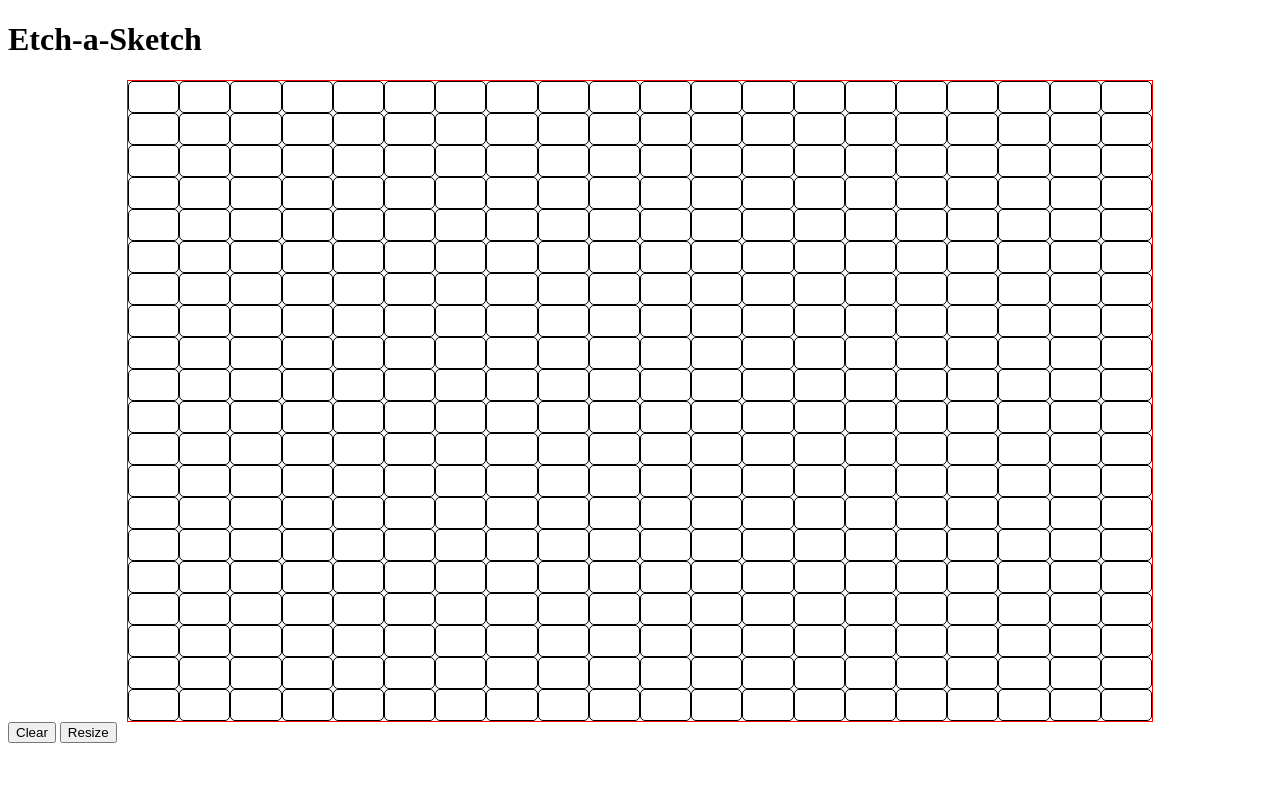
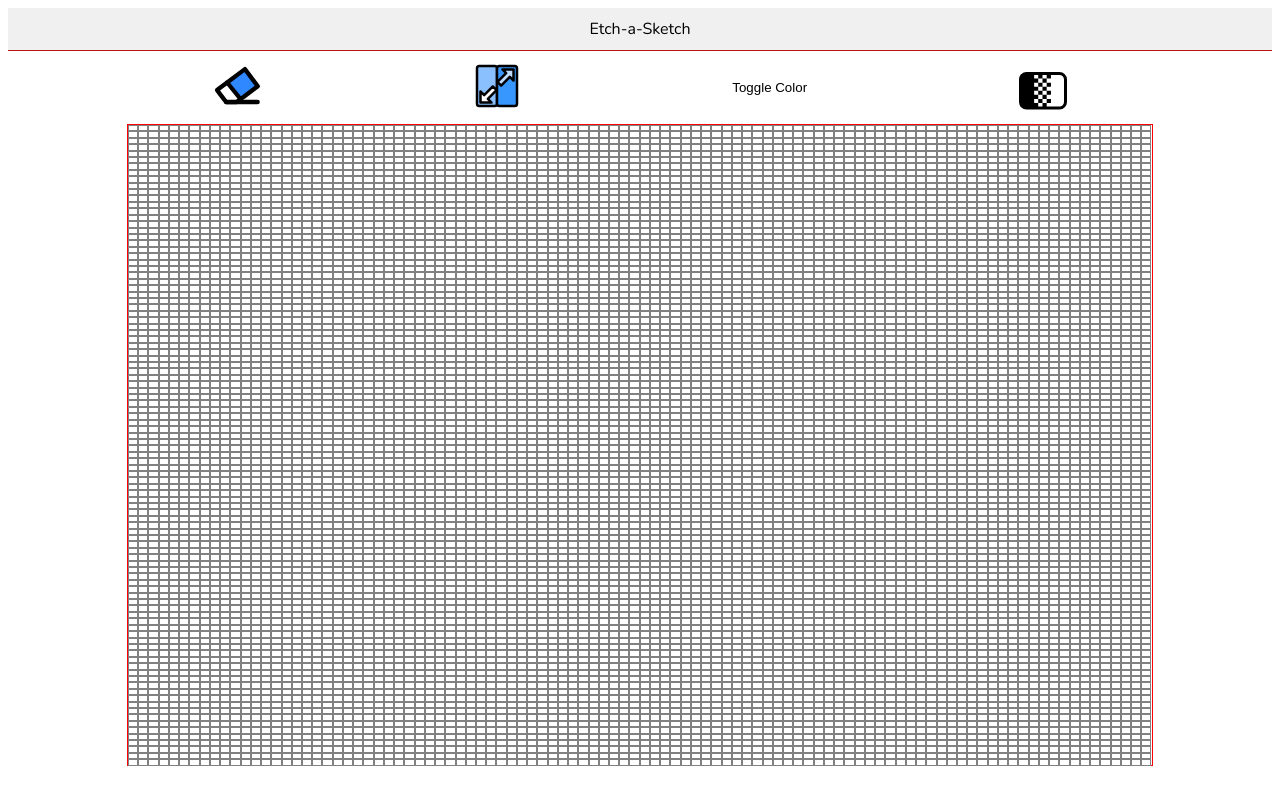
Before and after one commit to TabasKo0/etch-a-sketch, a plain HTML site: page index.html in a window 1280 px wide. Drawn offline with nearby package versions, Linux system fonts and the light colour scheme.

Commit message:
added colour and black options along with other options

```diff
--- a/index.html
+++ b/index.html
@@ -5,17 +5,98 @@
     <meta name="viewport" content="width=device-width, initial-scale=1.0">
     <title>Etch-a-Sketch</title>
     <link rel="stylesheet" href="styles.css">
+    <link
+      href="https://fonts.googleapis.com/css2?family=Nunito:wght@400;700&display=swap"
+      rel="stylesheet"
+    />
 </head>
 <body>
     <div class="container">
-        <h1>Etch-a-Sketch</h1>
+        <div class="head">Etch-a-Sketch</div>
+        <div class="controls">
+            <button id="clear"><svg
+  xmlns="http://www.w3.org/2000/svg"
+  viewBox="0 0 48 48"
+    width="48" height="48"
+  fill="none"
+>
+  <rect width="48" height="48" fill="transparent"/>
+  <path d="M44.7818 24.1702L31.918 7.09938L14.1348 20.5L27.5 37L30.8556 34.6644L44.7818 24.1702Z"
+        fill="#2F88FF"
+        stroke="#000"
+        stroke-width="4.3"
+        stroke-linejoin="round"/>
+  <path d="M27.4998 37L23.6613 40.0748L13.0978 40.074L10.4973 36.6231L4.06543 28.0876L14.4998 20.2248"
+        stroke="#000"
+        stroke-width="4.3"
+        stroke-linejoin="round"/>
+  <path d="M13.2056 40.0721L44.5653 40.072"
+        stroke="#000"
+        stroke-width="4.5"
+        stroke-linecap="round"/>
+</svg>
+</button>
+            <button id="resize"><svg version="1.1" xmlns="http://www.w3.org/2000/svg" viewBox="-51.2 -51.2 614.40 614.40" width="48" height="48">
+  <!-- Left rounded rectangle (full height) -->
+  <rect x="0" y="0" width="256" height="512"
+        fill="#8BC0FF"
+        stroke="#000"
+        stroke-width="32"
+        rx="30" ry="30"/>
+
+  <!-- Right rounded rectangle -->
+  <rect x="256" y="0" width="256" height="512"
+        fill="#3897FF"
+        stroke="#000"
+        stroke-width="32"
+        rx="30" ry="30"/>
+
+  <!-- Top arrow -->
+  <path d="M373.033,91.744 L261.902,202.874 L309.126,250.098
+           L420.256,138.967 L467.478,186.189 L467.478,44.522
+           L325.811,44.522 Z"
+        fill="#BFDCFF"
+        stroke="#000"
+        stroke-width="32"
+        stroke-linejoin="round"
+        stroke-linecap="round"/>
+
+  <!-- Bottom arrow -->
+  <path d="M138.967,420.256 L250.098,309.126 L202.874,261.902
+           L91.744,373.033 L44.522,325.811 L44.522,467.478
+           L186.189,467.478 Z"
+        fill="#FFFFFF"
+        stroke="#000"
+        stroke-width="32"
+        stroke-linejoin="round"
+        stroke-linecap="round"/>
+</svg>
+
+</button>
+<button id="toggle-color">Toggle Color</button>
+<button id="toggle-black"><svg viewBox="0 0 32 30" xmlns="http://www.w3.org/2000/svg" width="48" height="48" fill="#000">
+  <g>
+    <title>grayscale</title>
+
+    <!-- Rounded border -->
+    <rect x="1" y="6.656" width="30" height="23"
+          rx="4" ry="4"
+          fill="none"
+          stroke="#000"
+          stroke-width="2"/>
+
+    <!-- Internal pattern, shifted + scaled inward -->
+    <g transform="translate(-1.1,-4.2) scale(1.4)">
+      <path d="M11.969 21.781v1.969h2v-1.969h2.031v-1.906h-2.031v-1.969h2.031v-1.906h-2.031v-1.938h2.031v-1.906h-2.031v-1.969h2.031v-1.938h-2.031v1.938h-2v-1.938h-2.031v1.938h-1.938v-1.938h-6.406v15.5h8.344v-1.969h2.031zM11.969 10.188v1.969h-2.031v-1.969h2.031zM8 14.063v-1.906h1.938v1.906h-1.938zM13.969 14.063h-2v-1.906h2v1.906zM9.938 14.063h2.031v1.938h-2.031v-1.938zM8 17.906v-1.906h1.938v1.906h-1.938zM13.969 17.906h-2v-1.906h2v1.906zM9.938 19.875v-1.969h2.031v1.969h-2.031zM8 21.781v-1.906h1.938v1.906h-1.938zM11.969 19.875h2v1.906h-2v-1.906z"/>
+    </g>
+  </g>
+</svg>
+</button>
+        </div>
         <div class="sketch-container">
             <div class="sketch-grid"></div>
         </div>
-        <div class="controls">
-            <button id="clear">Clear</button>
-            <button id="resize">Resize</button>
-        </div>
+
     </div>
     <div class="resize hide">
         <button id="close">X</button>
--- a/script.js
+++ b/script.js
@@ -1,8 +1,18 @@
-let r = 20;
-let c = 20;
+let r = 100;
+let c = 100;
+let checkColor = true;
 
 const grid = document.querySelector(".sketch-grid");
 const err = document.querySelector(".error");
+const black =document.getElementById("toggle-black");
+black.addEventListener("click", function(){
+    checkColor = false;
+});
+const color = document.getElementById("toggle-color");
+color.addEventListener("click", function(){
+    checkColor = true;
+});
+
 
 const rowin = document.getElementById("rows");
 const colin = document.getElementById("columns");
@@ -13,6 +23,16 @@ close.addEventListener("click", function(){
     document.querySelector(".resize").classList.toggle("hide");
     document.querySelector(".container").classList.toggle("hide1");
 });
+
+function getRandomHSLColor() {
+  const h = Math.floor(Math.random() * 360);  // Hue (0–360)
+  console.log(h);
+  const s = 70; // Saturation %
+  const l = 50; // Lightness %
+  return `hsl(${h}, ${s}%, ${l}%)`;
+}
+
+console.log(getRandomHSLColor()); // e.g. "hsl(210, 70%, 50%)"
 
 const open = document.getElementById("resize");
 open.addEventListener("click", function(){
@@ -46,7 +66,12 @@ function createGrid(){
         row.appendChild(div);
         div.classList.add("rat");
         div.addEventListener("mouseover", function(){
-            div.style.backgroundColor = "black";
+            if (checkColor==true){
+                div.style.backgroundColor = getRandomHSLColor();
+            }
+            else {
+                div.style.backgroundColor = "black";
+            }
         });
         //div.textContent = `${i}${j}`;
     }
--- a/styles.css
+++ b/styles.css
@@ -1,8 +1,27 @@
 :root {
     --cells:16;
 }
+button {
+    background-color: white;
+    border: none;
+}
+
+body {
+    font-family: 'Nunito', sans-serif;
+}
+.head {
+    background-color: white;
+    border:none;
+}
+.controls{
+    display: flex;
+    justify-content: space-evenly;
+    align-items: center;
+    margin: 10px 0;
+}
 .container {
     z-index: 0;
+    margin:0px;
 }
 .sketch-grid {
     display: flex;
@@ -20,8 +39,7 @@
 
 .sketch-cell {
     background-color: white;
-    border-radius: 5px;
-    border: 1px solid black;
+    border: 0.5px solid rgba(0, 0, 0, 0.493);
     width:100%;
 }
 .sketch-row {
@@ -69,3 +87,14 @@
     top:5%;
     right: 5%;
 }
+
+.head{
+    display: flex;
+    flex-direction: row;
+    justify-content: space-around;
+    align-items: center;
+    padding: 10px;
+    background-color: #f0f0f0;
+    border-bottom: 1px solid #b71313;
+    font-family: "Nunito", "Edu NSW ACT Cursive", 'Times New Roman', Times, serif;
+}
```
